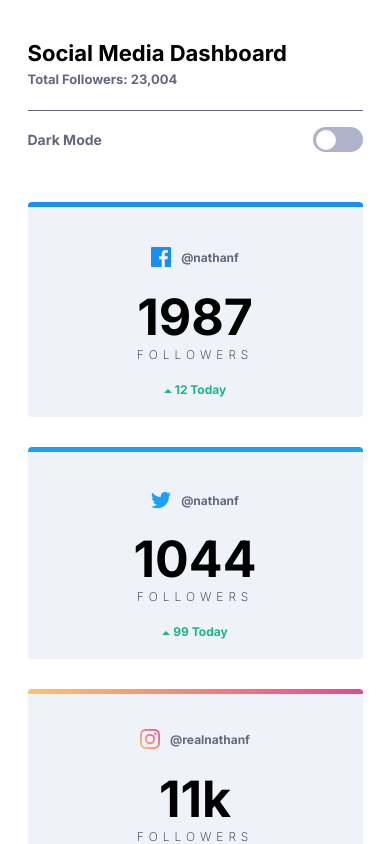
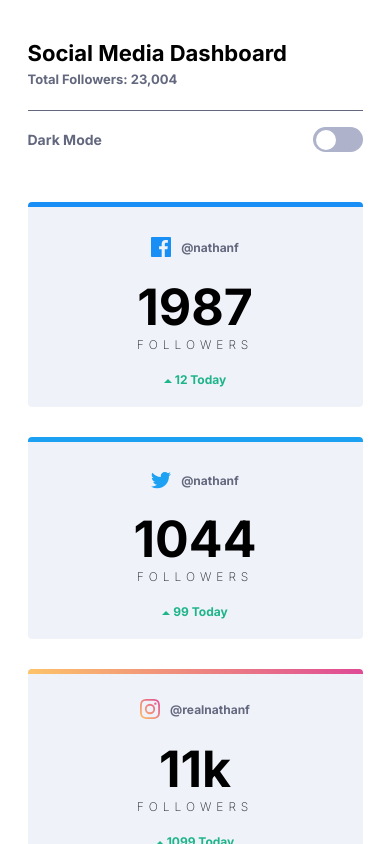
Before and after one commit to mikej321/social-dashboard, a React (Vite) app: page / in a window 390 px wide. Shown: the top 844 px of the page. Built offline with nearby package versions, Linux system fonts and the light colour scheme.

Commit message:
Fix mobile padding issue

```diff
--- a/src/App.css
+++ b/src/App.css
@@ -146,7 +146,7 @@ main {
   flex-direction: column;
   align-items: center;
   background: var(--light_grayish_blue_card_bg);
-  padding-block: 4rem 2rem;
+  padding-block: 3rem 2rem;
   gap: 2rem;
   border-radius: 4px;
 }
```
